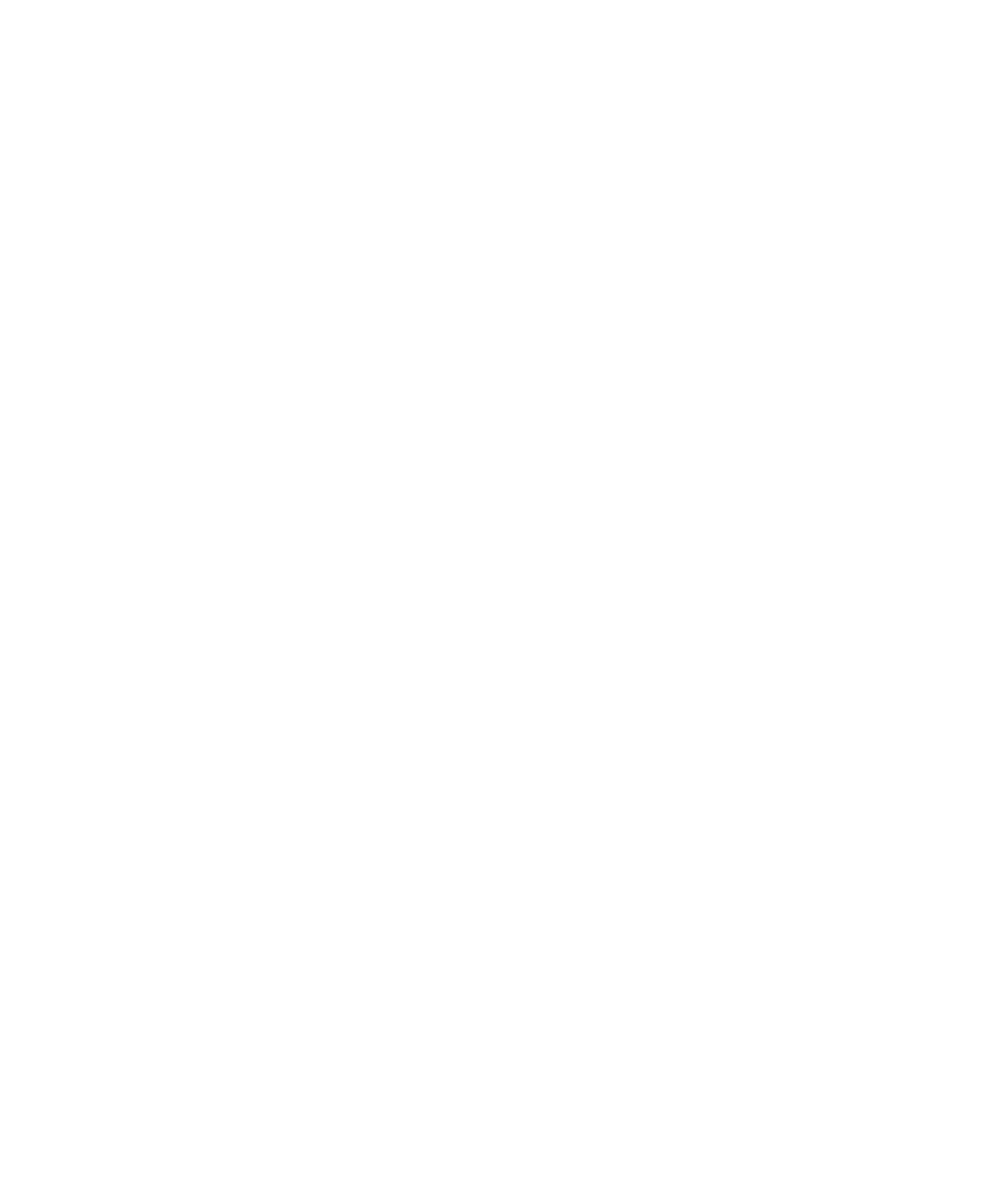
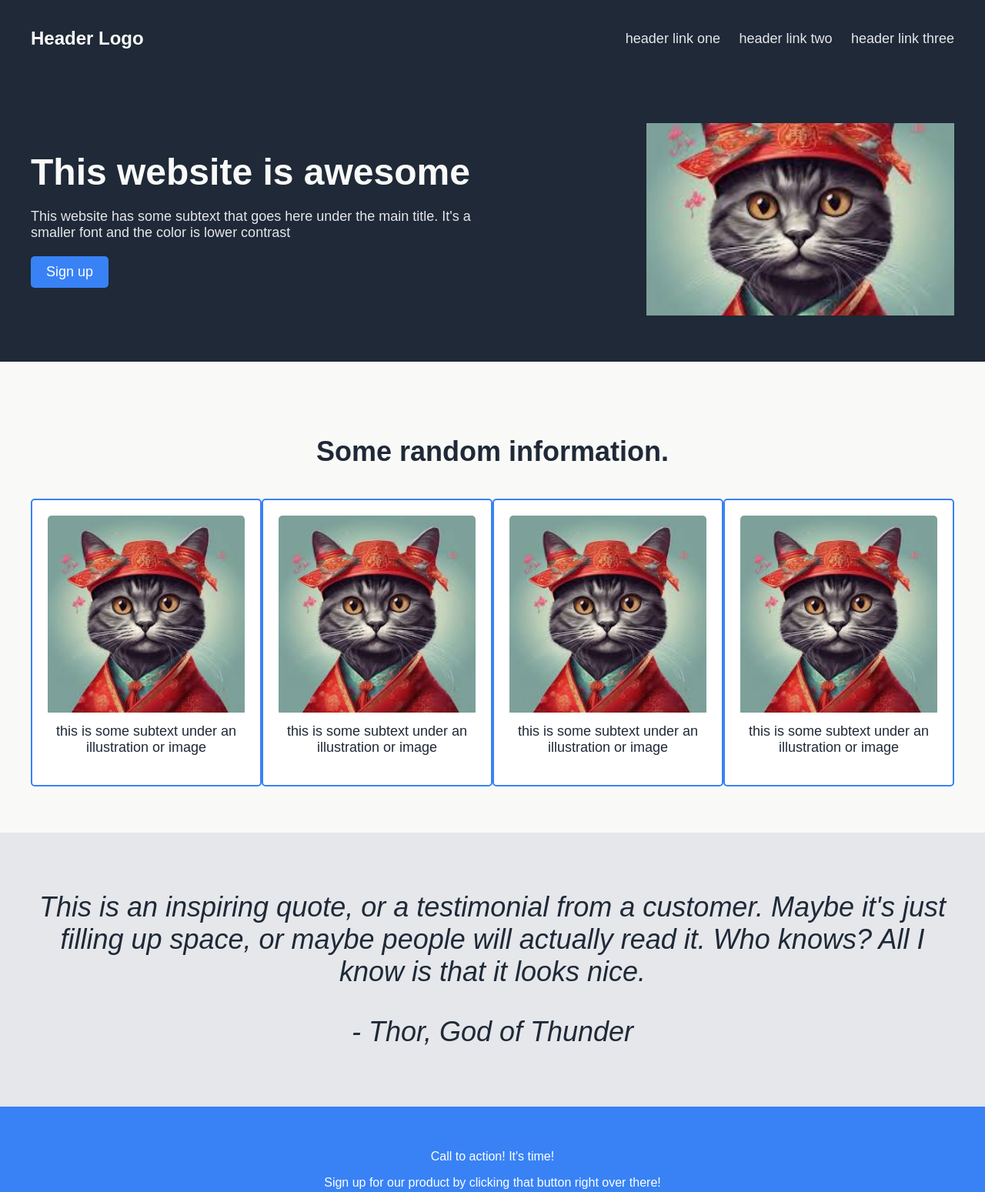
Before and after one commit to kielkiel-odin/landing-page-top, a plain HTML site: page index.html in a window 1280 px wide. Shown: the top 1549 px of the page at 77% size. Before the commit the page ends 800 px from the top, so only its background shows below. Drawn offline with Linux system fonts and the light colour scheme.

Commit message:
It took me days to finish it

```diff
--- a/index.html
+++ b/index.html
@@ -3,12 +3,83 @@
 <head>
     <meta charset="UTF-8">
     <meta name="viewport" content="width=device-width, initial-scale=1.0">
-    <title>Document</title>
+    <title>Landing Page</title>
     <link rel="stylesheet" href="style.css">
 </head>
 <body>
-    <div class="header">
 
-    </div>
+    <!-- Header -->
+    <header>
+        <h1>Header Logo</h1>
+        <nav>
+            <a href="#">header link one</a>
+            <a href="#">header link two</a>
+            <a href="#">header link three</a>
+        </nav>
+    </header>
+
+    <!-- Hero Section -->
+    <section class="hero">
+        <div class="hero-text">
+            <h2>This website is awesome</h2>
+            <p>This website has some subtext that goes here under the main title. It's a smaller font and the color is lower contrast</p>
+            <button>Sign up</button>
+        </div>
+        <div class="image-placeholder">
+            <img src="./images/information-section.jpeg" alt="Descripción de la imagen">
+        </div>
+    </section>
+
+    <!-- Information Section -->
+    <section class="info-section">
+        <h3>Some random information.</h3>
+        <div class="info-boxes">
+            <div class="info-box">
+                <div class="image-container">
+                    <img src="./images/information-section.jpeg" alt="Descripción de la imagen">
+                </div>
+                <p class="info-text">this is some subtext under an illustration or image</p>
+            </div>
+            <div class="info-box">
+                <div class="image-container">
+                    <img src="./images/information-section.jpeg" alt="Descripción de la imagen">
+                </div>
+                <p class="info-text">this is some subtext under an illustration or image</p>
+            </div>
+            <div class="info-box">
+                <div class="image-container">
+                    <img src="./images/information-section.jpeg" alt="Descripción de la imagen">
+                </div>
+                <p class="info-text">this is some subtext under an illustration or image</p>
+            </div>
+            <div class="info-box">
+                <div class="image-container">
+                    <img src="./images/information-section.jpeg" alt="Descripción de la imagen">
+                </div>
+                <p class="info-text">this is some subtext under an illustration or image</p>
+            </div>
+        </div>
+    </section>
+
+
+
+    <!-- Quote Section -->
+    <section class="quote-section">
+        <p>This is an inspiring quote, or a testimonial from a customer. Maybe it's just filling up space, or maybe people will actually read it. Who knows? All I know is that it looks nice.</p>
+        <p>- Thor, God of Thunder</p>
+    </section>
+
+    <!-- Call to Action -->
+    <section class="cta">
+        <p>Call to action! It's time!</p>
+        <p>Sign up for our product by clicking that button right over there!</p>
+        <button>Sign up</button>
+    </section>
+
+    <!-- Footer -->
+    <footer>
+        <p>Copyright © The Odin Project 2021</p>
+    </footer>
+
 </body>
 </html>
--- a/style.css
+++ b/style.css
@@ -0,0 +1,180 @@
+/* General styles */
+body {
+    font-family: Arial, sans-serif;
+    margin: 0;
+    padding: 0;
+    color: #F9FAF8;
+    background-color: #1F2937;
+}
+
+/* Header */
+header {
+    background-color: #1F2937;
+    display: flex;
+    justify-content: space-between;
+    align-items: center;
+    padding: 20px 40px;
+}
+
+header h1 {
+    font-size: 24px;
+    font-weight: 900;
+    color: #F9FAF8;
+}
+
+header nav a {
+    color: #E5E7EB;
+    text-decoration: none;
+    margin-left: 20px;
+    font-size: 18px;
+}
+
+/* Hero Section */
+.hero {
+    display: flex;
+    justify-content: space-between;
+    align-items: center;
+    padding: 60px 40px;
+    background-color: #1F2937;
+    max-width: 1200px;
+    margin: 0 auto; /* Centra el contenedor en la página */
+}
+
+.hero-text {
+    max-width: 50%; /* Limita el ancho del contenedor de texto */
+}
+
+.hero h2 {
+    font-size: 48px;
+    font-weight: 900;
+    color: #F9FAF8;
+    margin: 0 0 20px 0;
+}
+
+.hero p {
+    font-size: 18px;
+    color: #E5E7EB;
+    margin-bottom: 20px;
+}
+
+.hero button {
+    background-color: #3882F6;
+    color: white;
+    padding: 10px 20px;
+    border: none;
+    border-radius: 5px;
+    font-size: 18px;
+    cursor: pointer;
+}
+
+/* Image placeholder */
+.image-placeholder {
+    width: 400px; /* Ajusta según lo necesites */
+    height: 250px; /* Ajusta según lo necesites */
+    background-color: #6B7280;
+    display: flex;
+    justify-content: center;
+    align-items: center;
+    overflow: hidden; /* Asegura que la imagen no se salga del contenedor */
+}
+
+.image-placeholder img {
+    width: 100%;
+    height: 100%;
+    object-fit: cover; /* Asegura que la imagen se ajuste al contenedor */
+    object-position: center; /* Centra la imagen dentro del contenedor */
+}
+
+
+
+/* Information section */
+.info-section {
+    background-color: #F9FAF8;
+    color: #1F2937;
+    padding: 60px 40px;
+    text-align: center;
+}
+
+.info-section h3 {
+    font-size: 36px;
+    font-weight: 900;
+    margin-bottom: 40px;
+}
+
+.info-boxes {
+    display: flex;
+    justify-content: space-between;
+}
+
+.info-box {
+    width: 22%; /* Ajusta según sea necesario */
+    padding: 20px;
+    border: 2px solid #3882F6;
+    border-radius: 5px;
+    background-color: white;
+    display: flex;
+    flex-direction: column;
+    align-items: center;
+}
+
+.image-container {
+    width: 100%;
+    height: auto;
+    border-radius: 5px;
+    overflow: hidden; /* Asegura que la imagen no se salga del contenedor */
+}
+
+.image-container img {
+    width: 100%;
+    height: auto;
+    object-fit: cover;
+}
+
+.info-text {
+    margin-top: 10px; /* Añade espacio entre la imagen y el texto */
+    font-size: 18px;
+    color: #1F2937;
+    text-align: center;
+}
+
+/* Quote section */
+.quote-section {
+    background-color: #E5E7EB;
+    color: #1F2937;
+    padding: 40px;
+    text-align: center;
+    font-style: italic;
+}
+
+.quote-section p {
+    font-size: 36px;
+    font-weight: 300;
+    color: #1F2937;
+}
+
+/* Call to action */
+.cta {
+    background-color: #3882F6;
+    color: white;
+    text-align: center;
+    padding: 40px;
+}
+
+.cta button {
+    background-color: white;
+    color: #3882F6;
+    padding: 10px 20px;
+    border: none;
+    border-radius: 5px;
+    font-size: 18px;
+    cursor: pointer;
+}
+
+/* Footer */
+footer {
+    background-color: #1F2937;
+    color: #F9FAF8;
+    text-align: center;
+    padding: 20px;
+    font-size: 14px;
+}
```
Also changed, not shown: images/information-section.jpeg (added).
